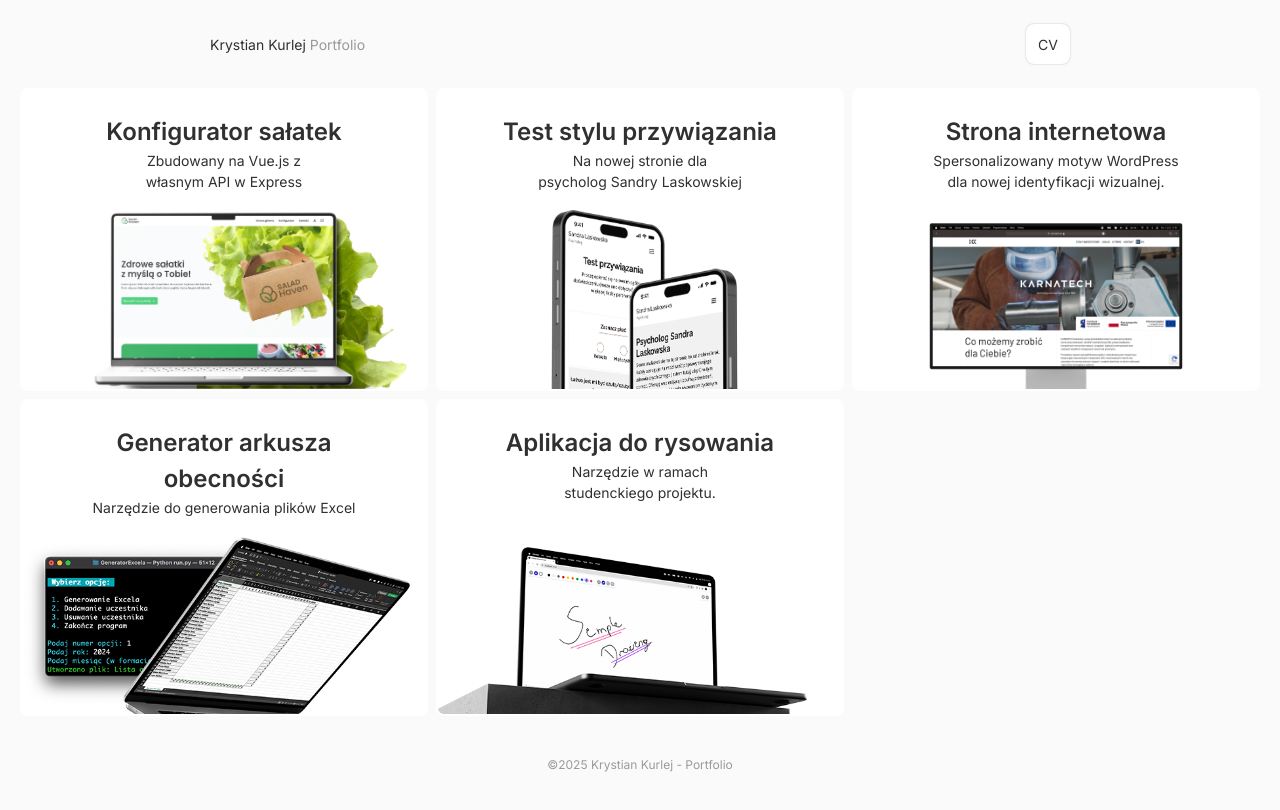
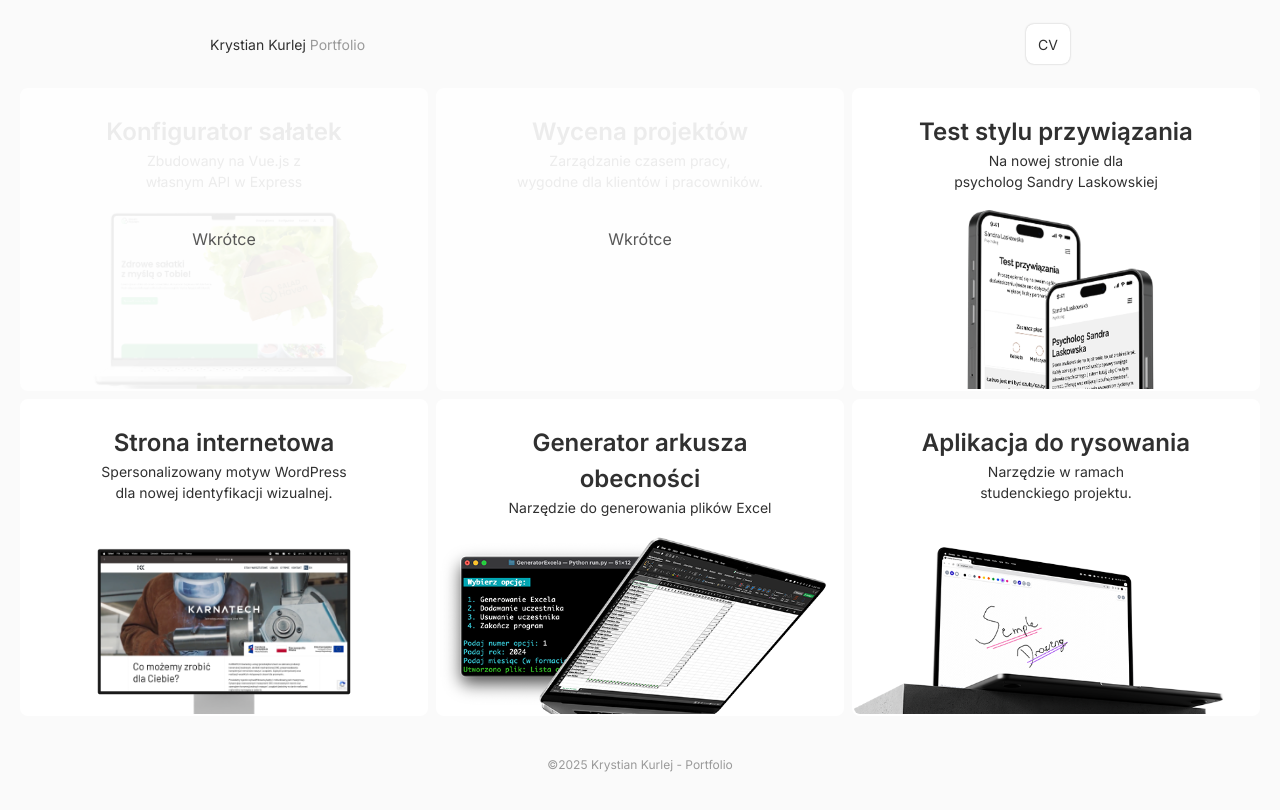
Before and after one commit to KrystianKurlej/portfoliov2, a Next.js app: page / in a window 1280 px wide. Shown: the top 810 px of the page. Built offline with nearby package versions, Linux system fonts and the light colour scheme.

Commit message:
projects comming soon

```diff
--- a/app/[slug]/page.js
+++ b/app/[slug]/page.js
@@ -25,6 +25,7 @@ function similarProjects(findPostFunction, similarProjects) {
 				title={data.title}
 				shortDescription={data.shortDescription}
 				imgPath={data.imgPath}
+				disabled={data.disabled}
 			/>
 		);
 	});
--- a/app/data/projects.json
+++ b/app/data/projects.json
@@ -1,5 +1,6 @@
 [
     {
+        "disabled": true,
         "slug": "salad-haven",
         "title": "Konfigurator sałatek",
         "shortDescription": "Zbudowany na Vue.js z własnym API w Express",
@@ -56,6 +57,12 @@
                 "imgAlt": "Widok konfiguracji sałatki"
             }
         ]
+    },
+    {
+        "disabled": true,
+        "slug": "wycena-projektow",
+        "title": "Wycena projektów",
+        "shortDescription": "Zarządzanie czasem pracy, wygodne dla klientów i pracowników."
     },
     {
         "slug": "test-stylu-przywiazania",
--- a/app/page.js
+++ b/app/page.js
@@ -11,6 +11,7 @@ export default function Home() {
 					title={item.title}
 					shortDescription={item.shortDescription}
 					imgPath={item.imgPath}
+					disabled={item.disabled}
 				/>
 			))}
 		</main>
--- a/app/ui/Project.js
+++ b/app/ui/Project.js
@@ -2,17 +2,18 @@ import Link from "next/link";
 import Image from "next/image";
 import style from "@css/project.module.css";
 
-export const ProjectCard = ({slug, title, shortDescription, imgPath}) => {
+export const ProjectCard = ({slug, title, shortDescription, imgPath, disabled}) => {
 	return (
 		<Link
 			href={`/${slug}`}
 			title={title}
-			className={`${style.projectCard} flex flex-col justify-between items-center pt-6 text-center rounded-lg overflow-hidden`}>
-			<div className="px-5 max-w-xs">
+			className={`${style.projectCard} flex flex-col justify-between items-center pt-6 text-center rounded-lg overflow-hidden ${disabled ? "pointer-events-none relative opacity-80" : ""}`}>
+			<div className={`px-5 max-w-xs ${disabled ? "opacity-10" : ""}`}>
 				<h2 className="text-headlineMedium">{title}</h2>
 				<p className="text-baseMedium text-balance mb-4">{shortDescription}</p>
 			</div>
-			<Image src={imgPath} alt={title} width={924} height={412} />
+			{imgPath && (<Image src={imgPath} alt={title} width={924} height={412} className={disabled && ("opacity-10")}/>)}
+			{disabled && (<span className="absolute top-[50%] left-[50%] translate-x-[-50%] translate-y-[-50%]">Wkrótce</span>)}
 		</Link>
 	);
 };
```
